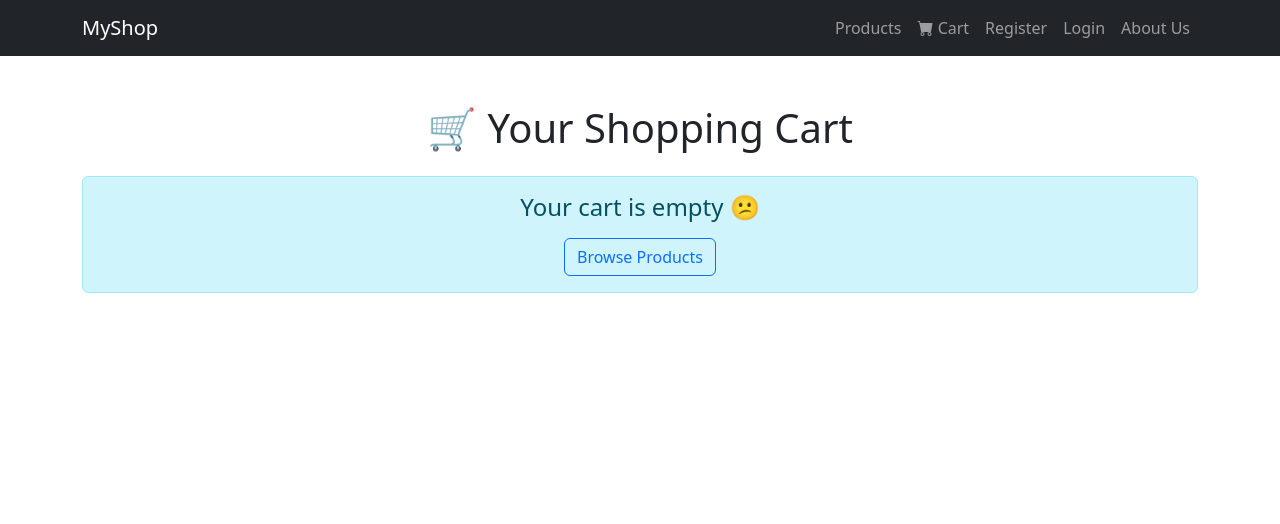
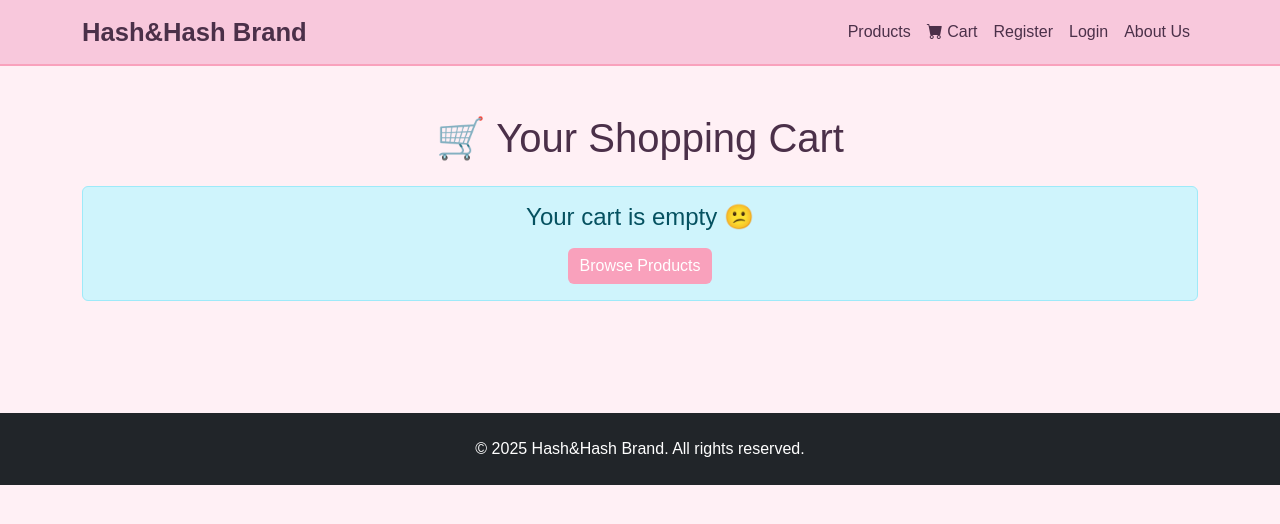
Before and after one commit to islembriki/makeup_project, a Symfony app: template templates/cart/index.html.twig in a window 1280 px wide. Shown: the top 524 px of the page. Run offline with Twig, Linux system fonts and the light colour scheme; the template is opened without the code that fills it, so the values that code supplies are empty; some libraries are stand-ins or nearby versions.

Commit message:
belkis changed the website theme and changed styles

```diff
--- /dev/null
+++ b/public/css/style.css
@@ -0,0 +1,63 @@
+body {
+    background-color: #fff0f5;
+    font-family: 'Poppins', sans-serif;
+    color: #4b3049;
+}
+
+.navbar {
+    background-color: #f8c8dc !important;
+    border-bottom: 2px solid #f9a1bc;
+}
+
+.navbar-brand {
+    color: #4b3049 !important;
+    font-weight: 600;
+    font-size: 1.6rem;
+}
+
+.nav-link {
+    color: #4b3049 !important;
+    transition: color 0.3s ease;
+}
+
+.nav-link:hover {
+    color: #b392ac !important;
+}
+
+.btn {
+    background-color: #f9a1bc;
+    border: none;
+    color: white;
+    transition: background 0.3s ease;
+}
+
+.btn:hover {
+    background-color: #f67a9b;
+}
+
+.card {
+    background-color: #fffaf0;
+    border: 1px solid #f9a1bc;
+    border-radius: 1rem;
+    box-shadow: 0 4px 10px rgba(0, 0, 0, 0.05);
+}
+
+.toast-success {
+    background-color: #c8facc !important;
+    color: #2b4c3f !important;
+}
+
+.toast-error {
+    background-color: #f8d7da !important;
+    color: #842029 !important;
+}
+
+.toast-info {
+    background-color: #d6eaff !important;
+    color: #084298 !important;
+}
+
+footer {
+    background-color: #f8c8dc;
+    color: #4b3049;
+}
--- a/templates/base.html.twig
+++ b/templates/base.html.twig
@@ -3,13 +3,15 @@
 <head>
     <meta charset="UTF-8">
     <title>{% block title %}My Shop{% endblock %}</title>
+    <link rel="icon" type="image/jpeg" href="{{ asset('images/giraffe.jpg') }}">
     <link href="https://cdn.jsdelivr.net/npm/bootstrap@5.3.3/dist/css/bootstrap.min.css" rel="stylesheet">
     <link rel="stylesheet" href="https://cdn.jsdelivr.net/npm/bootstrap-icons@1.10.5/font/bootstrap-icons.css">
+    <link rel="stylesheet" href="{{ asset('css/style.css') }}">
 </head>
 <body>
     <nav class="navbar navbar-expand-lg navbar-dark bg-dark sticky-top">
         <div class="container">
-            <a class="navbar-brand" href="{{ path('home') }}">MyShop</a>
+            <a class="navbar-brand" href="{{ path('home') }}">Hash&Hash Brand</a>
             <button class="navbar-toggler" type="button" data-bs-toggle="collapse" data-bs-target="#navbarNav">
                 <span class="navbar-toggler-icon"></span>
             </button>
@@ -66,9 +68,17 @@
 
     {# Toast flash messages (bottom right) #}
     <div class="toast-container position-fixed" style="bottom: 80px; right: 20px; z-index: 1055;">
+
         {% for label, messages in app.flashes %}
+            {% set toastClass = {
+                'success': 'bg-success',
+                'error': 'bg-danger',
+                'warning': 'bg-warning text-dark',
+                'info': 'bg-info text-dark'
+            }[label] ?? 'bg-secondary' %}
+
             {% for message in messages %}
-                <div class="toast align-items-center text-white bg-success border-0" role="alert" aria-live="assertive" aria-atomic="true" data-bs-delay="3000">
+                <div class="toast align-items-center text-white {{ toastClass }} border-0" role="alert" aria-live="assertive" aria-atomic="true" data-bs-delay="3000">
                     <div class="d-flex">
                         <div class="toast-body">
                             {{ message }}
@@ -78,6 +88,7 @@
                 </div>
             {% endfor %}
         {% endfor %}
+
     </div>
 
     <script>
@@ -89,5 +100,11 @@
             });
         });
     </script>
+    <footer class="bg-dark text-center text-white py-4 mt-5">
+        <div class="container">
+            <p class="mb-0">&copy; {{ "now"|date("Y") }} Hash&Hash Brand. All rights reserved.</p>
+        </div>
+    </footer>
+
 </body>
 </html>
```
Also changed, not shown: templates/cart/checkout.html.twig (deleted).
